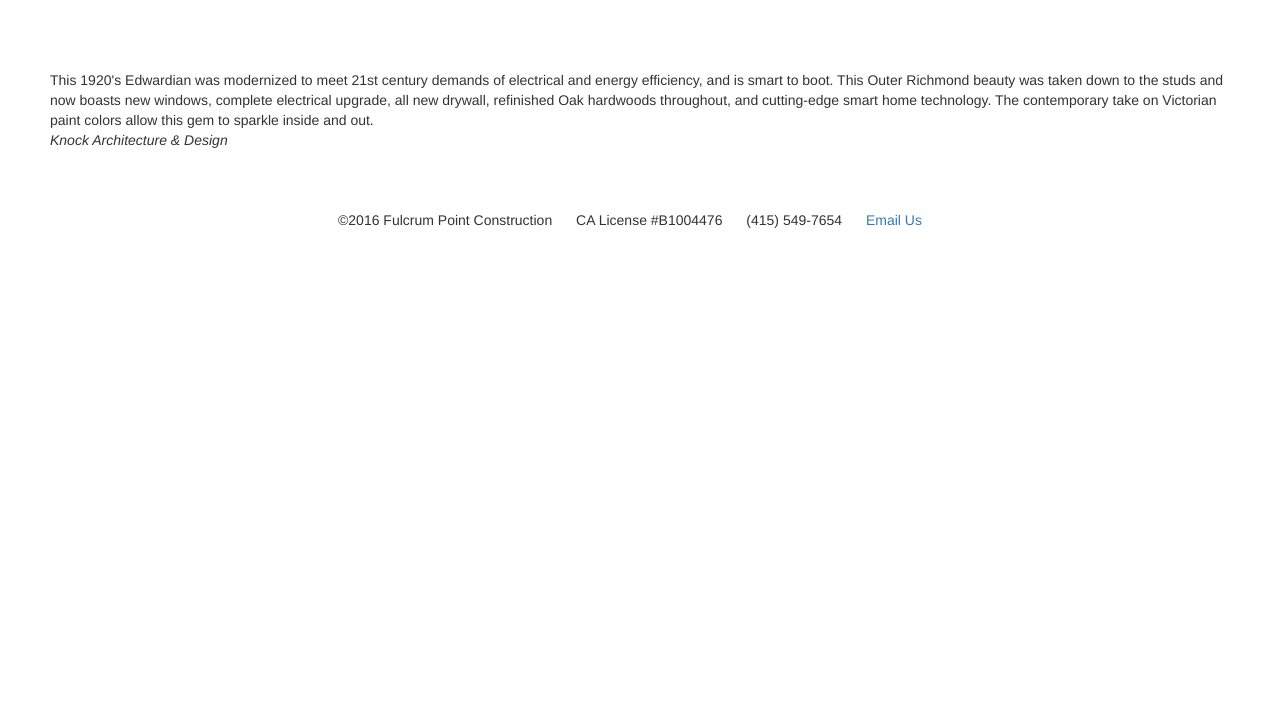
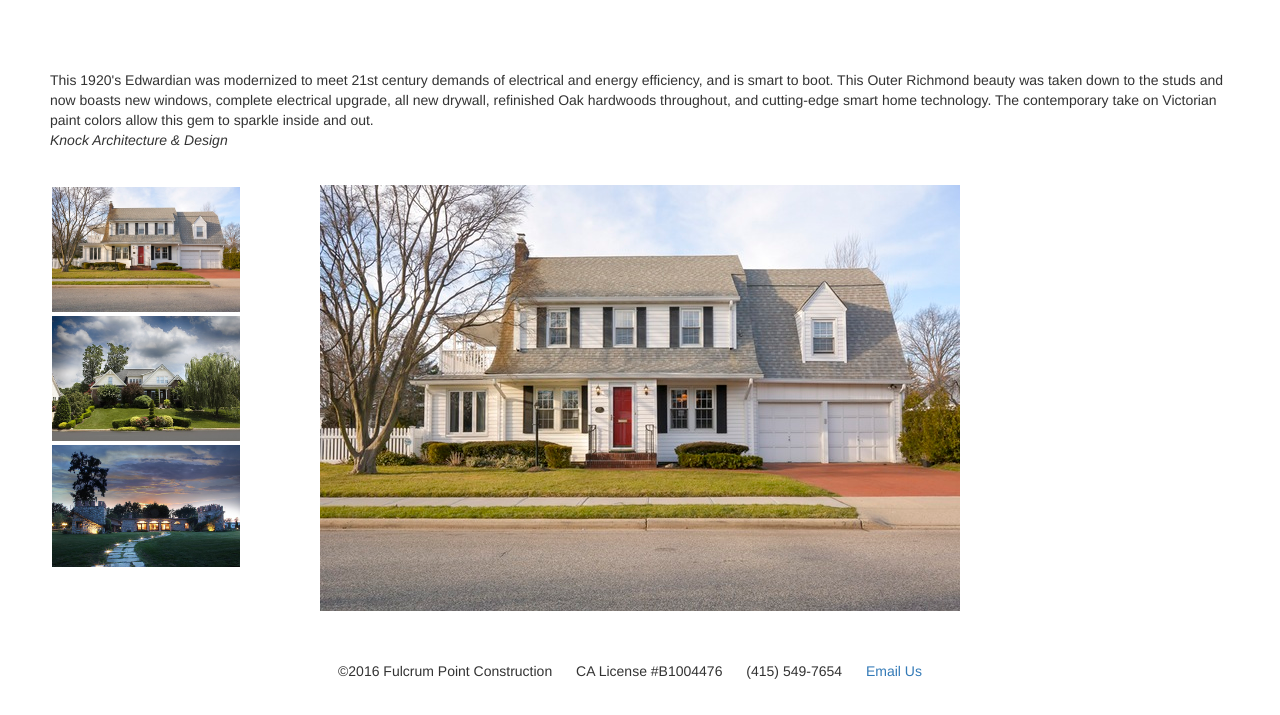
Before and after one commit to kjfrancis/kjfrancis, a plain HTML site: page wholehouse.html in a window 1280 px wide. Shown: the part 205-920 px from the top of the page. Before the commit the page ends 800 px from the top, so only its background shows below. Drawn offline with nearby package versions, Linux system fonts and the light colour scheme.

Commit message:
changes6
Updated javascript and added an Image Gallery to whole house, kitchen,
and bathroom pages.

```diff
--- a/css/main.css
+++ b/css/main.css
@@ -347,8 +347,32 @@ form textarea {
     margin-left: 50px;
     margin-right: 50px;
     margin-top: 75px;
+    padding-bottom: 25px;
 }
 
+/* Image Gallery on subNav pages */
+
+.thumbNails {
+    width: 15%;
+    float: left;
+}
+
+.thumbNails img {
+    margin-left: 50px;
+    padding: 2px;
+    display: block;
+    max-width: 100%;
+}
+
+.thumbNails img:hover {
+    border: 4px solid blue;
+    cursor: pointer;
+}
+
+.fullImage {
+    float: right;
+    width: 75%;
+}
 
 
 /* ==========================================================================
--- a/js/main.js
+++ b/js/main.js
@@ -11,3 +11,16 @@ function showDropDown () {
 function hideDropDown () {
 	$('#subNav').fadeOut(500);
 }
+
+
+// When the user clicks on .thumbNails img
+	// The selected image will show on the right without moving the thumbnail
+	$('.thumbNails img').on('click', function (e) {
+		e.preventDefault();
+
+	// Get the src attr from 'this' and store in var imageSrc
+		var imageSrc = $(this).attr('src');
+	// Find the element with the id cuurentImage and replace the src with imageSrc
+		console.log(imageSrc);
+		$('#currentImage').attr('src', imageSrc);
+	});
--- a/wholehouse.html
+++ b/wholehouse.html
@@ -57,6 +57,19 @@
                 <span class="quoteName"><i>Knock Architecture & Design</i></span></p>
         </section>
 
+        <section>
+            <div class="thumbNails">
+                <img src="img/wholehousesample1.jpeg" alt="">
+                <img src="img/wholehousesample2.jpg" alt="">
+                <img src="img/wholehousesample3.jpg" alt="">
+            </div>
+
+            <div class="fullImage">
+                <img id="currentImage" src="img/wholehousesample1.jpeg" alt="">
+            </div>
+        </section>
+
+
             <footer>
                 <div class="footer">
                     <p><span>&copy2016 Fulcrum Point Construction</span></p>
```
Also changed, not shown: bathroom.html (+12 -0 lines), kitchen.html (+12 -0 lines).
